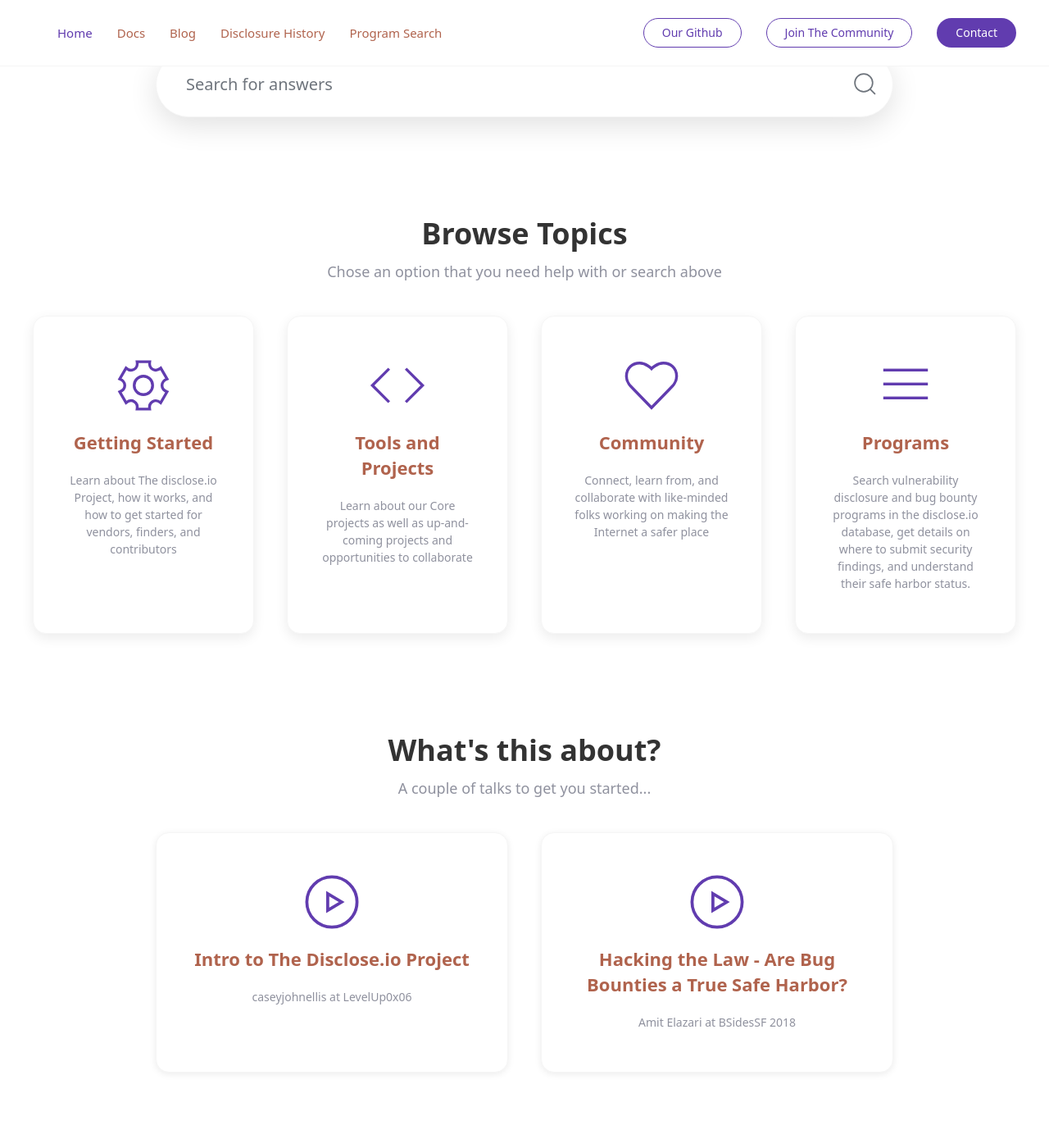
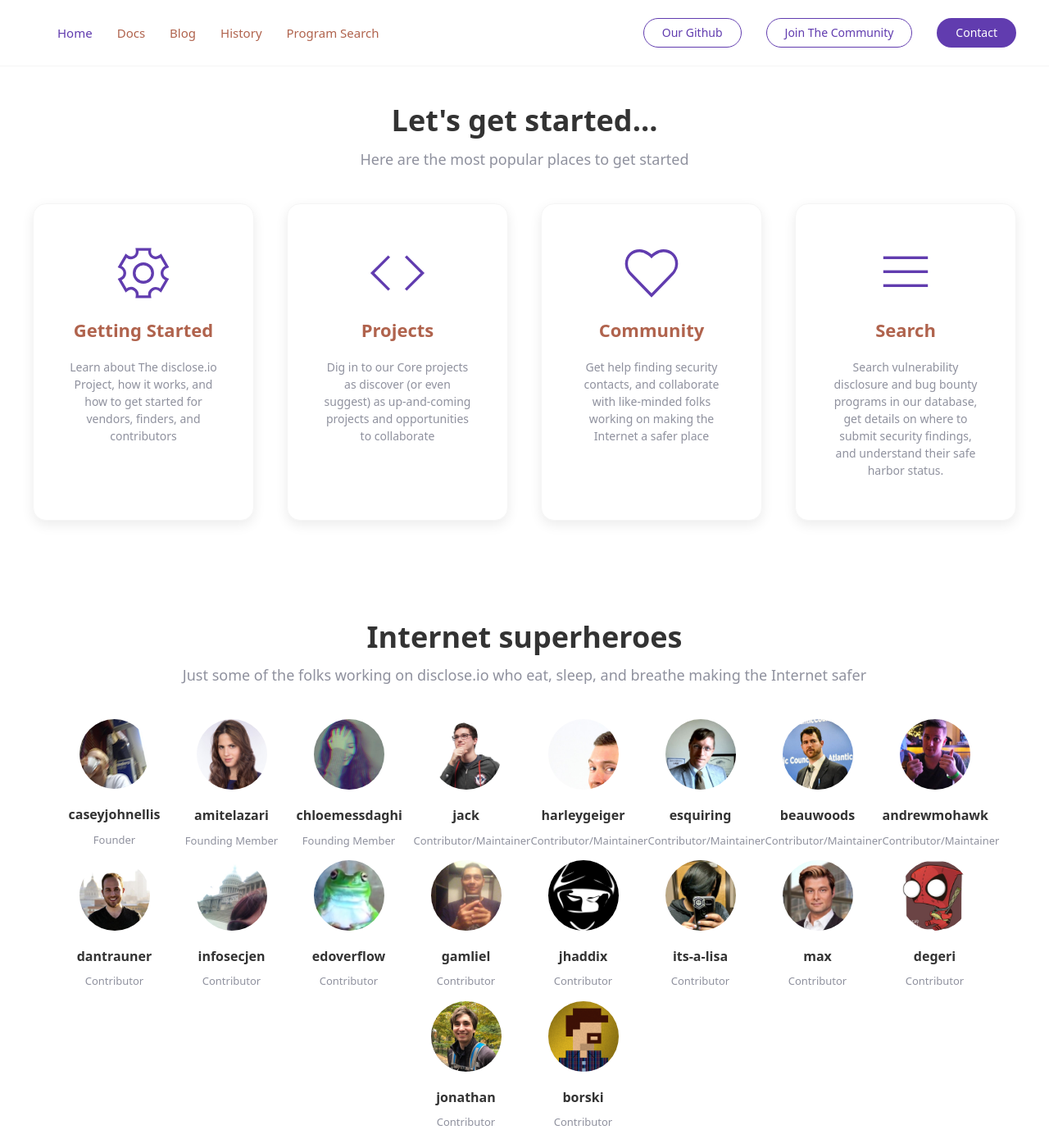
Before and after one commit to disclose/docs, a Jekyll site: the page built from docs/index.md, in a window 1280 px wide and 1400 px high, scrolled down 432 px. Shown: the whole window at 82% size. Built offline with Jekyll 4.4.1, drawn with Linux system fonts in a browser that asks for light colours; some of the changed text lies outside the part shown.

Commit message:
Changes to index.md

```diff
--- a/docs/_data/navigation_boxes.yml
+++ b/docs/_data/navigation_boxes.yml
@@ -5,17 +5,17 @@
   icon: cog
   doc: what-is-disclose
 
-- title: Tools and Projects
-  desc: Learn about our Core projects as well as up-and-coming projects and opportunities to collaborate
+- title: Projects
+  desc: Dig in to our Core projects as discover (or even suggest) as up-and-coming projects and opportunities to collaborate
   icon: code
   doc: project-directory
 
 - title: Community
-  desc: Connect, learn from, and collaborate with like-minded folks working on making the Internet a safer place
+  desc: Get help finding security contacts, and collaborate with like-minded folks working on making the Internet a safer place
   icon: heart
   url: https://community.disclose.io
 
-- title: Programs
-  desc: Search vulnerability disclosure and bug bounty programs in the disclose.io database, get details on where to submit security findings, and understand their safe harbor status.
+- title: Search
+  desc: Search vulnerability disclosure and bug bounty programs in our database, get details on where to submit security findings, and understand their safe harbor status.
   icon: menu
   url: programs/
--- a/docs/_data/navigation_header.yml
+++ b/docs/_data/navigation_header.yml
@@ -10,7 +10,7 @@ left:
   - title: Blog
     url: https://disclose.substack.com
 
-  - title: Disclosure History
+  - title: History
     url: /history/
 
   - title: Program Search
--- a/docs/index.md
+++ b/docs/index.md
@@ -4,18 +4,15 @@ width: expand
 hero:
     title: welcome to disclose.io
     subtitle: Open-source tools to help hackers and organizations make the Internet safer, together.
-    image: diostatus.jpg
-    search: true
+    image: tug-of-war.svg
 ---
 
-{% include boxes.html columns="4" title="Browse Topics" subtitle="Chose an option that you need help with or search above" %}
+{% include boxes.html columns="4" title="Let's get started..." subtitle="Here are the most popular places to get started" %}
 
-{% include videos.html columns="2" title="What's this about?" subtitle="A couple of talks to get you started..." %}
+{% include team.html title="Internet superheroes" subtitle="Just some of the folks working on disclose.io who eat, sleep, and breathe making the Internet safer" %}
 
 {% include faqs.html multiple="true" title="Frequently asked questions" category="presale" subtitle="Got a quick question? Let's get you a quick answer" %}
 
 {% include videos.html columns="2" title="Why does disclose.io exist?" subtitle="A couple of talks to get you started..." %}
 
-{% include team.html title="Internet superheroes" subtitle="Just some of the folks working on disclose.io who eat, sleep, and breathe making the Internet safer" %}
-
 {% include cta.html title="Didn't find an answer?" button_text="Contact Us" button_url="/contact/" subtitle="Get in touch with us" %}
```
Also changed, not shown: docs/thanks.md (+1 -1 lines), docs/README.md, docs/uploads/tug-of-war.svg.
